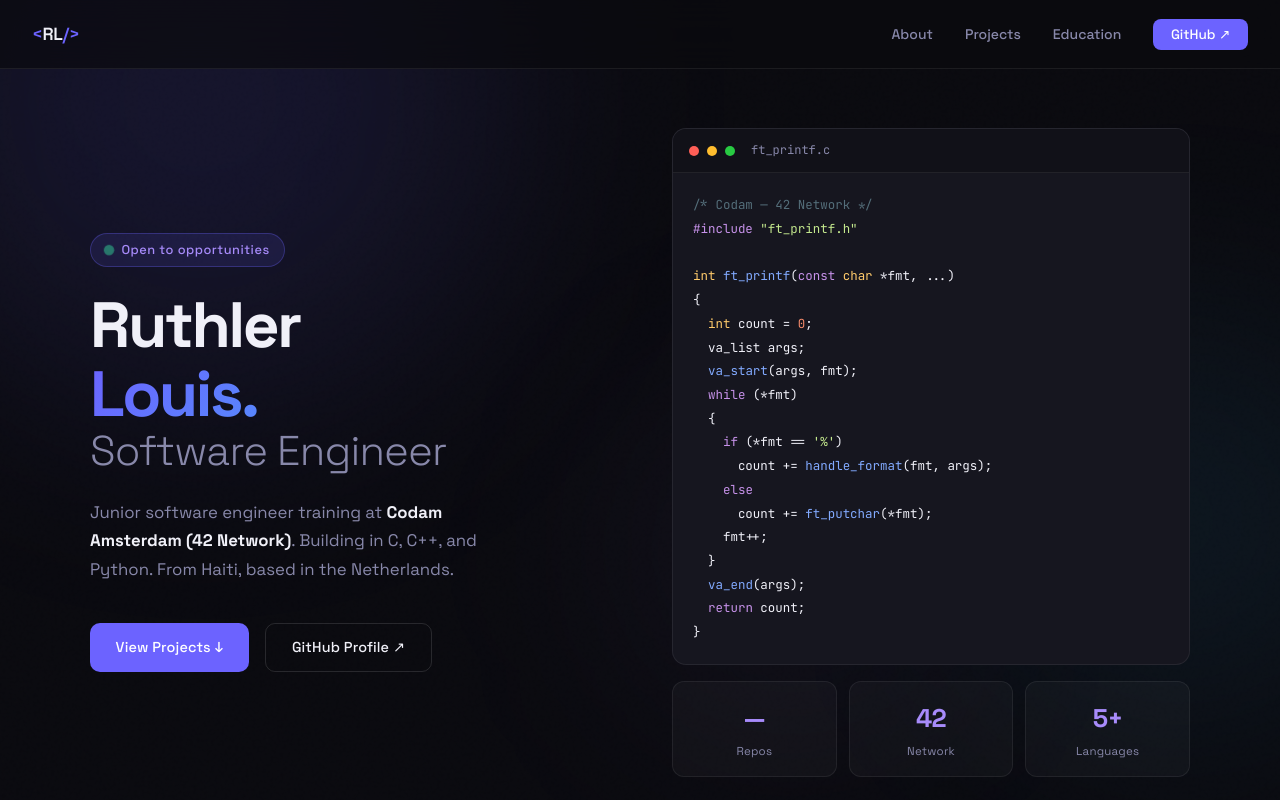
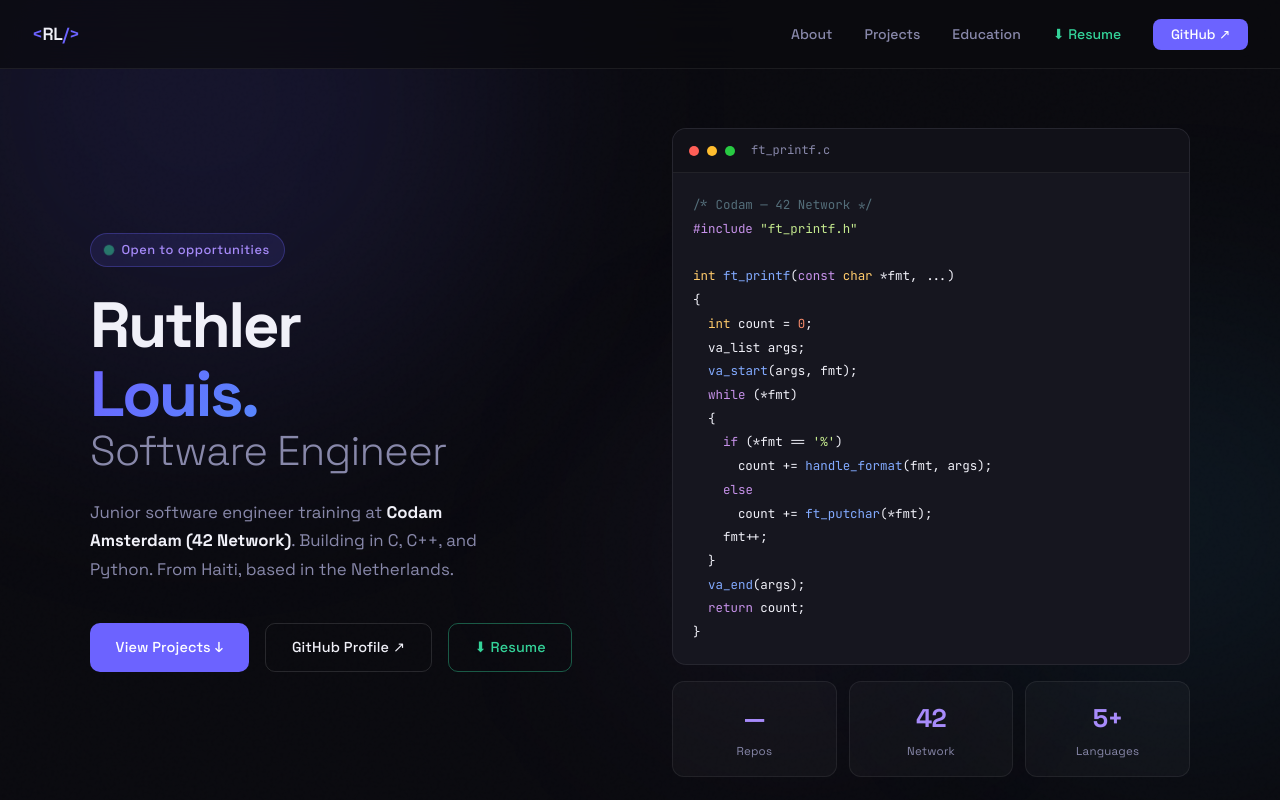
Before and after one commit to Haitianboy94/Haitianboy94.github.io, a plain HTML site: page index.html in a window 1280 px wide. Shown: the top 800 px of the page. Drawn offline with Linux system fonts and the light colour scheme; no server answers.

Commit message:
Add download link for resume in index.html

```diff
--- a/index.html
+++ b/index.html
@@ -162,6 +162,7 @@
     <li><a href="#about">About</a></li>
     <li><a href="#projects">Projects</a></li>
     <li><a href="#education">Education</a></li>
+    <li><a href="Ruthler_Louis_Resume.pdf" download style="color:#34d399">⬇ Resume</a></li>
     <li><a href="https://github.com/Haitianboy94" target="_blank" class="nav-cta">GitHub ↗</a></li>
   </ul>
 </nav>
@@ -179,6 +180,7 @@
       <div class="hero-actions">
         <a href="#projects" class="btn btn-primary">View Projects ↓</a>
         <a href="https://github.com/Haitianboy94" target="_blank" class="btn btn-ghost">GitHub Profile ↗</a>
+        <a href="Ruthler_Louis_Resume.pdf" download class="btn btn-ghost" style="border-color:rgba(52,211,153,0.4);color:#34d399">⬇ Resume</a>
       </div>
     </div>
     <div class="hero-visual">
```
